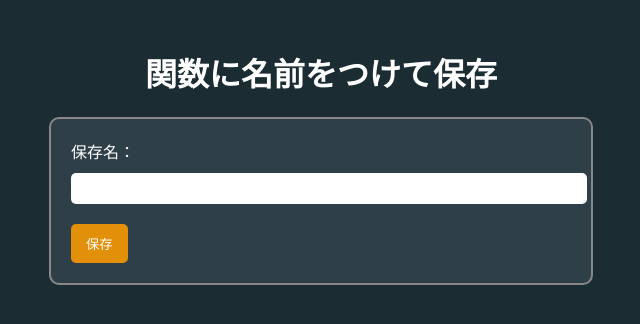
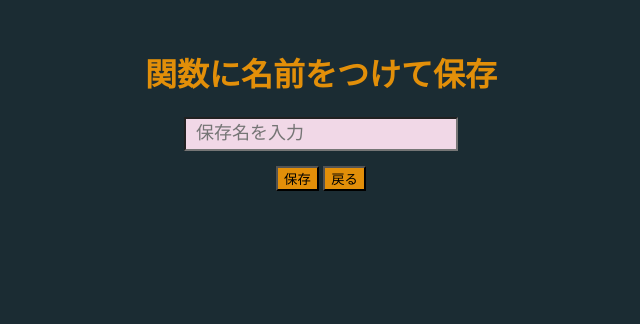
Before and after one commit to O-sh-skech/GraphicLab, a Flask app: page /name_function in a window 1280 px wide. Shown: the top 324 px of the page, without its empty margins (319-959 px from the left). Run offline with Flask 3, Linux system fonts and the light colour scheme.

Commit message:
見た目の統一

```diff
--- a/templates/name_function.html
+++ b/templates/name_function.html
@@ -3,63 +3,22 @@
 <head>
     <meta charset="UTF-8">
     <title>関数の保存</title>
-    <style>
-        body {
-            background-color: #1b2c33;
-            color: #fff;
-            font-family: sans-serif;
-            padding: 20px;
-        }
-
-        .form-container {
-            background-color: #2e3f47;
-            padding: 20px;
-            border-radius: 10px;
-            border: 2px solid #888;
-            max-width: 500px;
-            margin: 0 auto;
-        }
-
-        label, input {
-            display: block;
-            margin-bottom: 10px;
-        }
-
-        input[type="text"] {
-            width: 100%;
-            padding: 8px;
-            border-radius: 5px;
-            border: none;
-        }
-
-        button {
-            background-color: rgb(226, 143, 9);
-            color: #fff;
-            border: none;
-            padding: 10px 15px;
-            border-radius: 5px;
-            cursor: pointer;
-            margin-top: 10px;
-        }
-
-        button:hover {
-            background-color: rgb(255, 160, 30);
-        }
-
-        h1 {
-            text-align: center;
-        }
-    </style>
+    <link rel="stylesheet" href="{{ url_for('static', filename='style.css') }}">
 </head>
 <body>
-    <h1>関数に名前をつけて保存</h1>
-    <div class="form-container">
+    <div class="wrapper">
+        <h1>関数に名前をつけて保存</h1>
+
         <form action="{{ url_for('function.save_function') }}" method="post">
-            <label for="function_name">保存名：</label>
-            <input type="text" id="function_name" name="function_name" required>
+            <input type="text" id="function_name" name="function_name" placeholder="保存名を入力" class="auth-input" required>
             <!-- セッションから取得した関数式をhiddenで渡す -->
             <input type="hidden" name="function_text" value="{{ function_text }}">
-            <button type="submit">保存</button>
+
+            <div class="button-container">
+                <button type="submit" class="adminPageBtn">保存</button>
+                {% set back_url = url_for('function.select_function') %}
+                <button type="button" class="adminPageBtn" onclick="window.location.href='{{ back_url }}'">戻る</button>
+            </div>
         </form>
     </div>
 </body>
```
